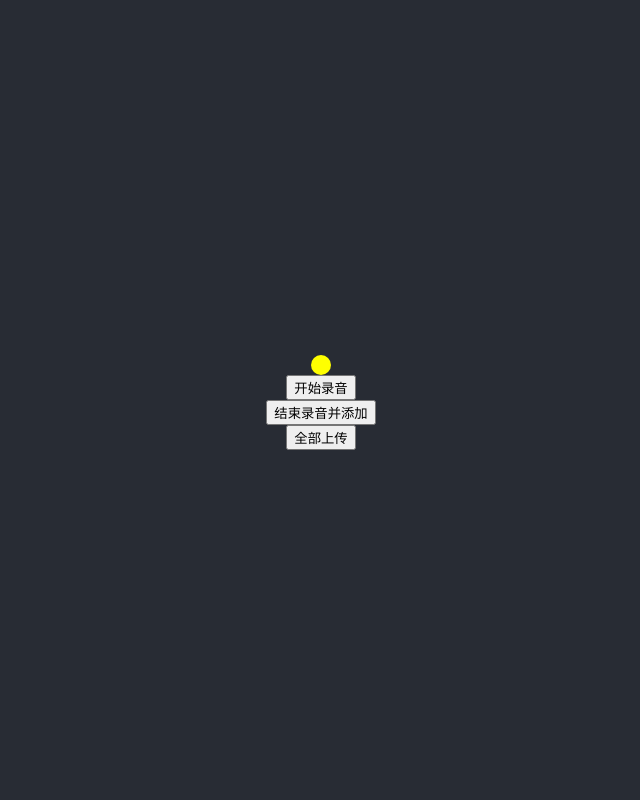
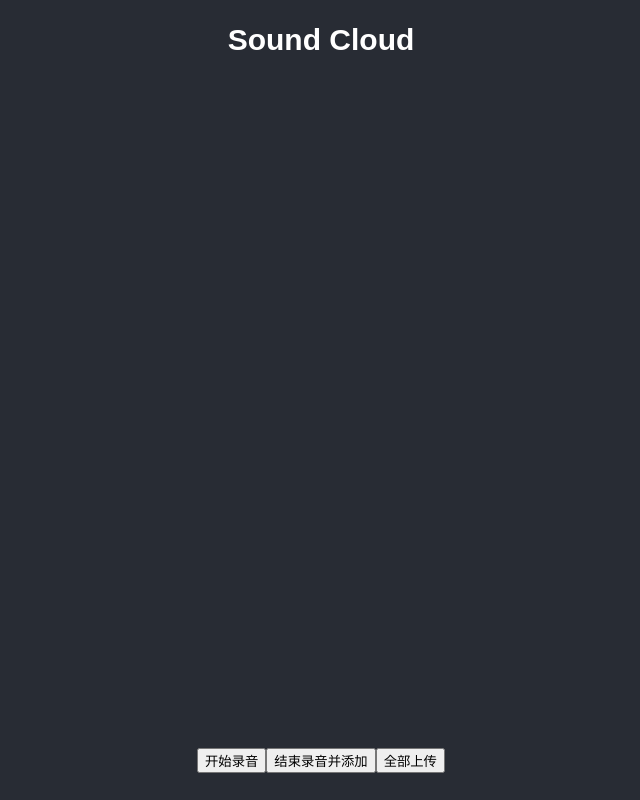
Before and after one commit to CSUHYD/SoundCloud, a React (Create React App) app: page / in a window 1280 px wide. Shown: the whole page, without its empty margins (319-959 px from the left). Built offline with nearby package versions, Linux system fonts and the light colour scheme.

Commit message:
color map

```diff
--- a/src/App.css
+++ b/src/App.css
@@ -1,5 +1,6 @@
 .App {
   text-align: center;
+  background-color: #282c34;
 }
 
 .App-logo {
@@ -8,9 +9,19 @@
   pointer-events: none;
 }
 
+.title {
+  height: 10vh;
+  line-height: 10vh;
+  font-size: 30px;
+  font-weight: bold;
+  font-family: fantasy, monospace, cursive;
+  color: #fff;
+}
+
 .App-header {
+  position: relative;
   background-color: #282c34;
-  min-height: 100vh;
+  height: 80vh;
   display: flex;
   flex-direction: column;
   align-items: center;
@@ -20,10 +31,11 @@
 }
 .dot {
   border-radius: 50%;
+  position: absolute;
 }
 
 .dot:hover {
-  border: 3px solid green;
+  border: 2px solid white;
 }
 
 .App-link {
@@ -38,3 +50,11 @@
     transform: rotate(360deg);
   }
 }
+
+.button-wrap {
+  height: 10vh;
+  display: flex;
+  justify-content: center;
+  align-items: center;
+  background-color: #282c34;
+}
--- a/src/App.js
+++ b/src/App.js
@@ -7,12 +7,13 @@
         super(props);
         this.state = {
             audio: [
-                {
-                    cluster: 1,
-                    coord: [0.1, 0.2],
-                    blob: {},
-                    color: '',
-                },
+                // {
+                //     src: '',
+                //     blob: {},
+                //     coord: [0.1, 0.2],
+                //     color: '',
+                //     cluster: 1,
+                // },
             ], //
         }
     }
@@ -33,10 +34,19 @@
     uploadAll() {
 
     }
+    getRandomColor() {
+        var letters = '0123456789ABCDEF';
+        var color = '#';
+        for (var i = 0; i < 6; i++) {
+            color += letters[Math.floor(Math.random() * 16)];
+        }
+        return color;
+    }
     render() {
         const {audio} = this.state;
         return (
             <div className="App">
+                <div className="title">Sound Cloud</div>
                 <header className="App-header">
                     {
                         audio.map((item, index) => {
@@ -48,27 +58,43 @@
                                         el.load();
                                         el.play();
                                     }}
-                                    style={{width: '20px', height:'20px', backgroundColor: 'yellow', marginTop:'5px',}}
+                                    style={{
+                                        marginTop:'5px',
+                                        width: '20px',
+                                        height:'20px',
+                                        backgroundColor: `rgb(${item.coord[0]*255}, ${item.coord[1]*255}, 125)`,
+                                        left: item.coord[0]*100+'%',
+                                        top: item.coord[1]*100+'%',
+                                    }}
                                 >
                                     <audio
-                                        src={item}
+                                        src={item.src}
                                         id={'audio'+index}/>
                                 </div>
                             )
                         })
                     }
+                </header>
+                <div className="button-wrap">
                     <button onClick={()=>{this.startRecording();}}
                             type="success" size="small"
                     >开始录音</button>
                     <button onClick={()=>{
-                        // const blob = this.recorder.getBlob();
+                        const blob = this.recorder.getBlob();
                         // console.log(blob);//todo
                         this.setState({
-                            audio: [...this.state.audio, window.URL.createObjectURL(this.recorder.getBlob())]
+                            audio: [...this.state.audio,
+                                {
+                                    src: window.URL.createObjectURL(this.recorder.getBlob()),
+                                    blob: blob,
+                                    coord: [Math.random(), Math.random()],
+                                    color: this.getRandomColor(),
+                                },
+                            ]
                         })
                     }} type="danger" size="small">结束录音并添加</button>
                     <button onClick={()=>{}}>全部上传</button>
-                </header>
+                </div>
             </div>
         )
     }
```
